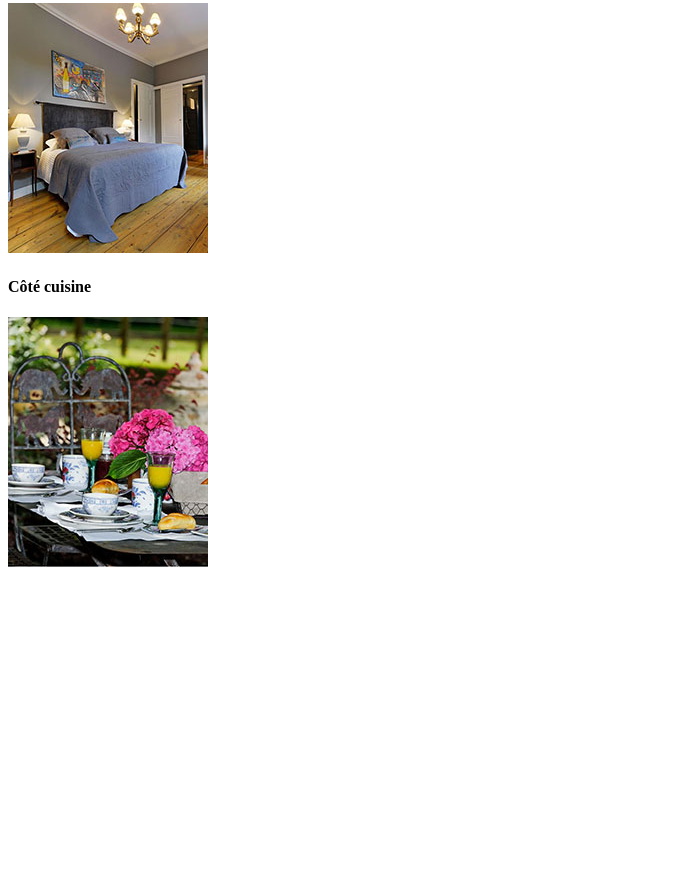
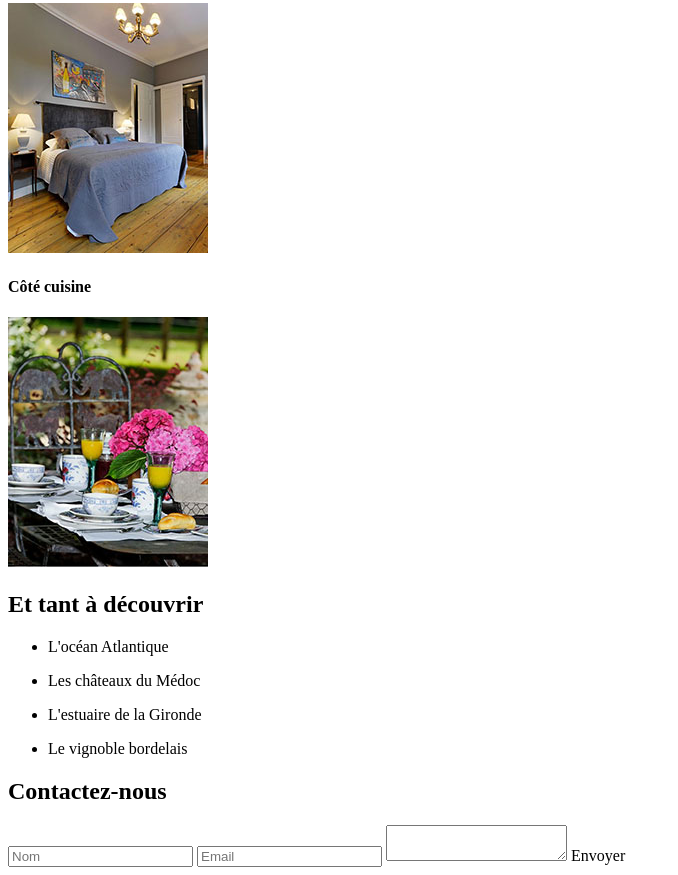
Before and after one commit to Newaluigi/Malo, a plain HTML site: page index.html in a window 1280 px wide. Shown: the part 665-1540 px from the top of the page, without its empty margins (0-678 px from the left). Before the commit the page ends 1244 px from the top, so only its background shows below. Drawn offline with Linux system fonts and the light colour scheme.

Commit message:
form  added

```diff
--- a/index.html
+++ b/index.html
@@ -47,10 +47,39 @@
             </div>
         </div>
     </section>
+    <section id="tourisme">
+        <h2>Et tant à découvrir</h2>
+        <ul>
+            <li id="ocean">
+                <p>L'océan Atlantique</p>
+            </li>
+            <li id="chateau">
+                <p>Les châteaux du Médoc</p>
+            </li>
+            <li id="phare">
+                <p>L'estuaire de la Gironde</p>
+            </li>
+            <li id="vignoble">
+                <p>Le vignoble bordelais</p>
+            </li>
+        </ul>
+    </section>
 
 
     <footer>
-
+        <h2>Contactez-nous</h2>
+        <form>
+            <input placeholder="Nom">
+            <input placeholder="Email">
+            <textarea placeholder="Votre message ici..."> </textarea>
+            <bouton>Envoyer</bouton>
+        </form>
+        <div id="premier trait"></div>
+        <div id="copyrightEtIcons">
+            <div id="copyright">
+                <span></span>
+            </div>
+        </div>
     </footer>
 </body>
 
```
